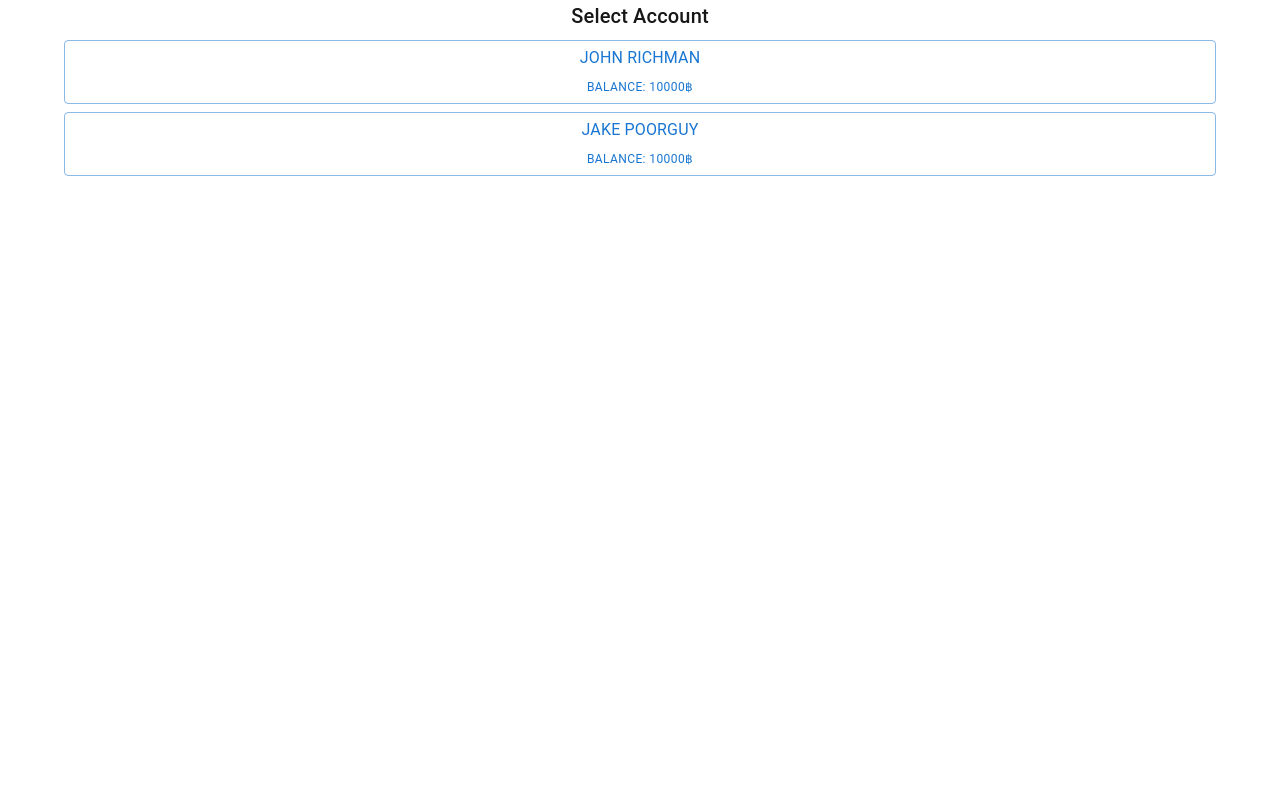
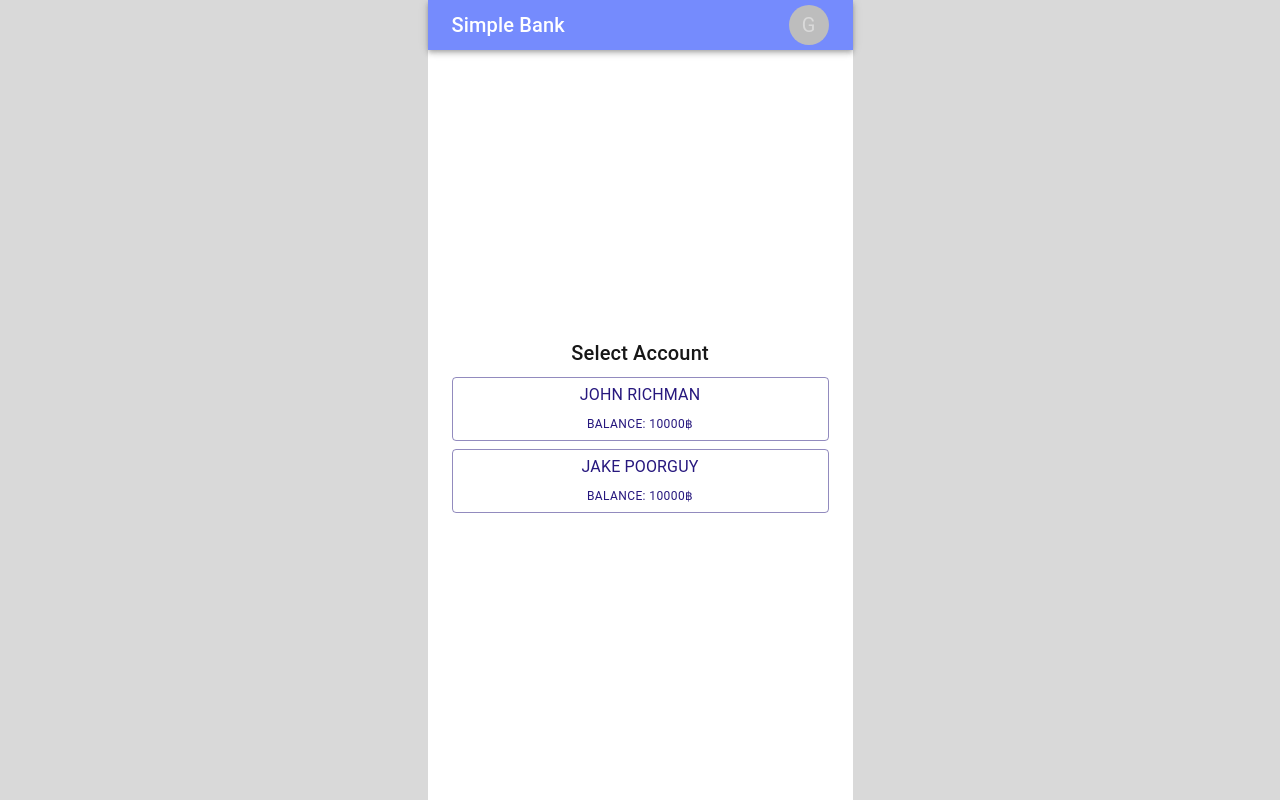
Before and after one commit to IBM-GuuTAR/simple-banking-app, a Next.js app in the folder website/: page / in a window 1280 px wide. Built offline with nearby package versions, Linux system fonts and the light colour scheme.

Commit message:
Init Page Container

```diff
--- a/website/src/app/layout.tsx
+++ b/website/src/app/layout.tsx
@@ -1,32 +1,45 @@
-import type { Metadata } from "next";
-import { Geist, Geist_Mono } from "next/font/google";
-import "./globals.css";
+import type { Metadata } from 'next'
+import { Geist, Geist_Mono } from 'next/font/google'
+import { Stack } from '@mui/material'
+
+import RootProvider from '@/providers/RootProvider'
+
+import NavBar from '@/views/components/common/Navbar'
+
+import './globals.css'
 
 const geistSans = Geist({
-  variable: "--font-geist-sans",
-  subsets: ["latin"],
-});
+  variable: '--font-geist-sans',
+  subsets: ['latin'],
+})
 
 const geistMono = Geist_Mono({
-  variable: "--font-geist-mono",
-  subsets: ["latin"],
-});
+  variable: '--font-geist-mono',
+  subsets: ['latin'],
+})
 
 export const metadata: Metadata = {
-  title: "Create Next App",
-  description: "Generated by create next app",
-};
+  title: 'Create Next App',
+  description: 'Generated by create next app',
+}
 
 export default function RootLayout({
   children,
 }: Readonly<{
-  children: React.ReactNode;
+  children: React.ReactNode
 }>) {
   return (
     <html lang="en">
       <body className={`${geistSans.variable} ${geistMono.variable}`}>
-        {children}
+        <RootProvider>
+          <Stack bgcolor="background.default" alignItems="center">
+            <Stack width={425} height="100vh" bgcolor="background.paper">
+              <NavBar />
+              {children}
+            </Stack>
+          </Stack>
+        </RootProvider>
       </body>
     </html>
-  );
+  )
 }
```
